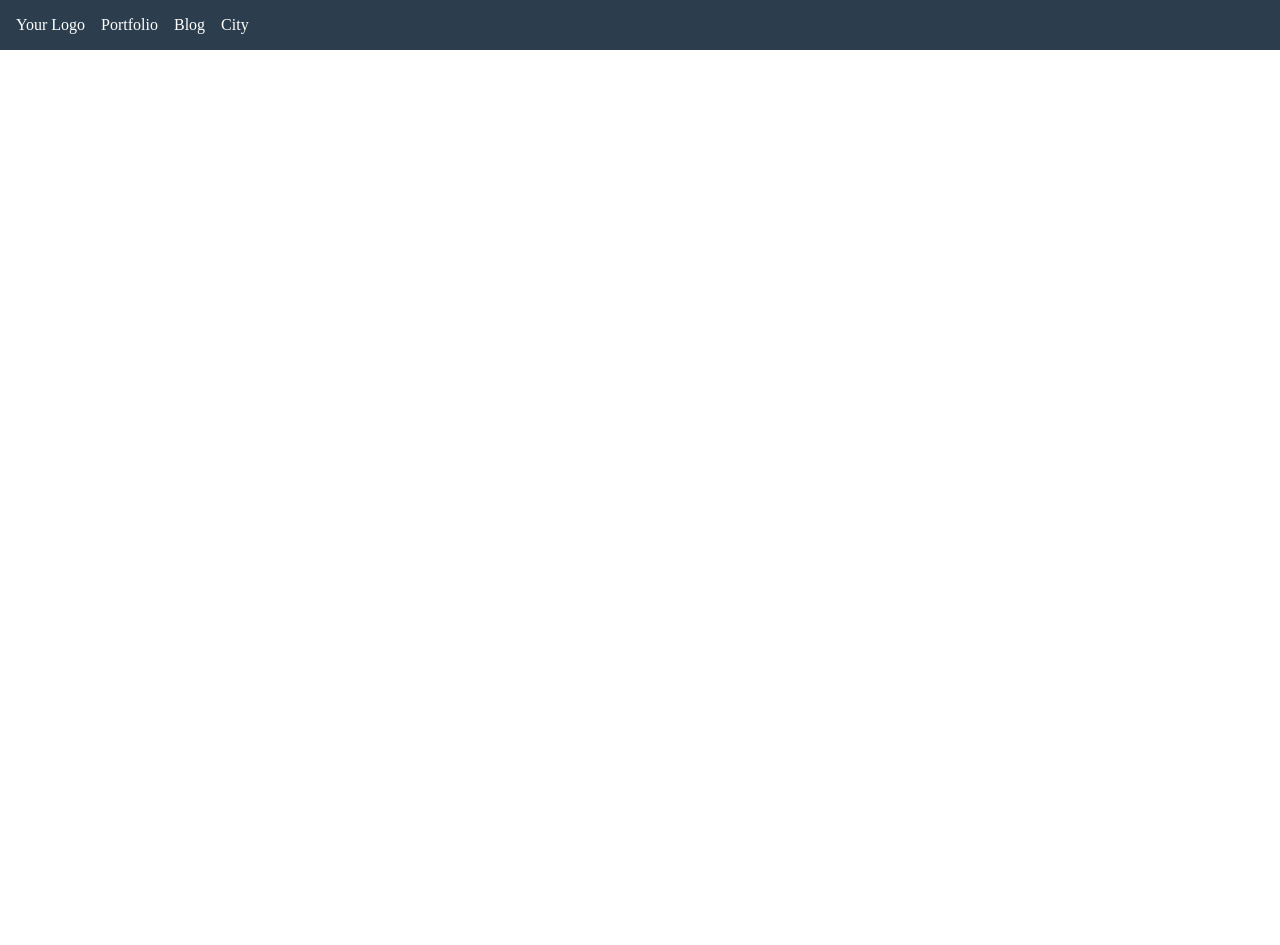
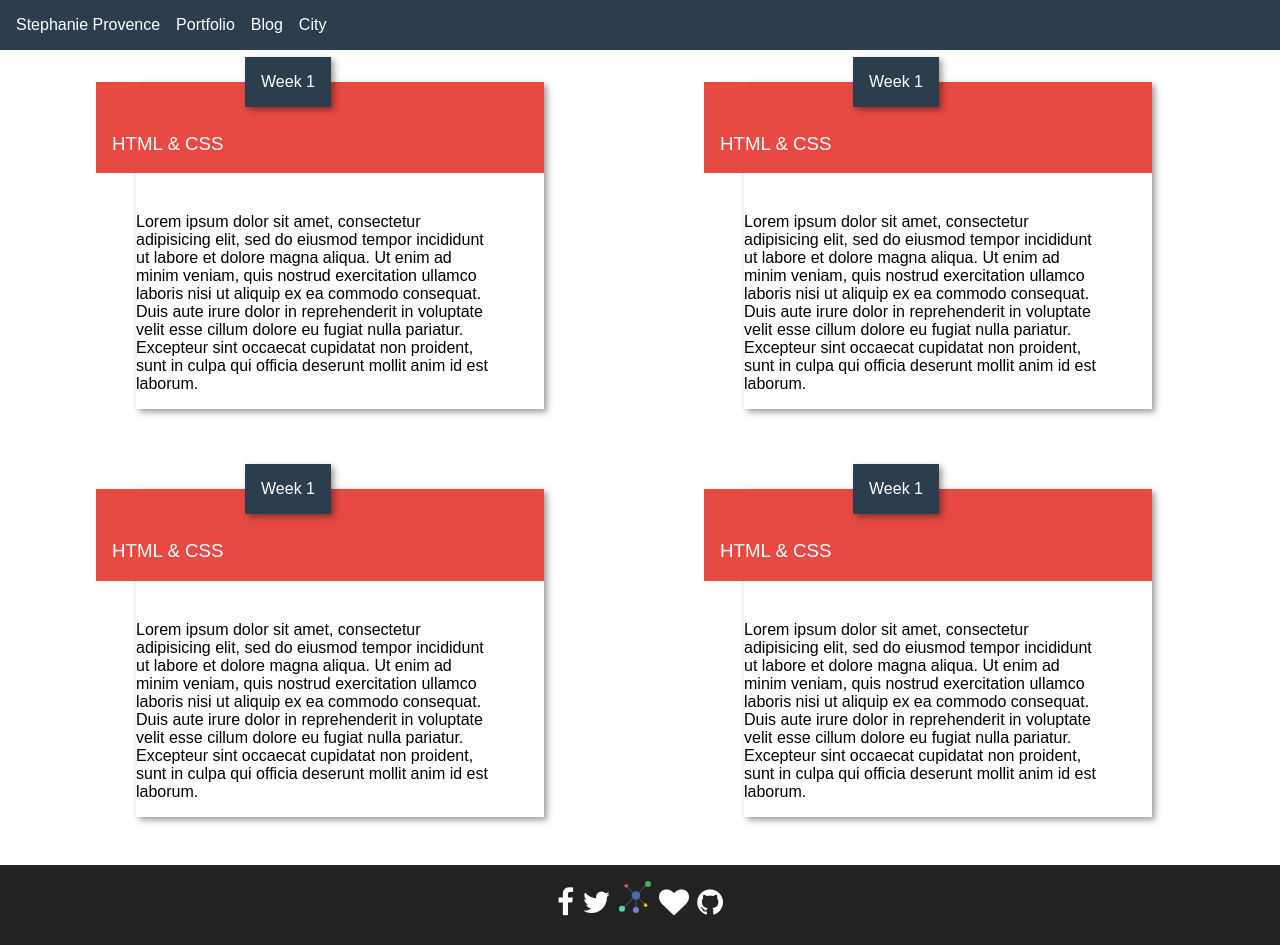
Before and after one commit to stephhappens/07-portfolio, a website: page public/city.html in a window 1280 px wide. Before the commit the page ends 800 px from the top, so only its background shows below. Drawn offline with nearby package versions, Linux system fonts and the light colour scheme; files that its build step writes are made by us from their sources.

Commit message:
write html and css for blog page

```diff
--- a/public/city.html
+++ b/public/city.html
@@ -1,23 +1,105 @@
 <!DOCTYPE html>
 <html>
+
 <head>
   <meta charset="utf-8">
   <link rel="stylesheet" href="/app.css">
 
   <title>NASHVILLE</title>
 </head>
+
 <body>
-    <nav class="nav-bar">
+
+  <div class="full-page">
+    <div class="full-page__content">
+      <div class="nav-bar">
         <div class="nav-bar__item--logo">
-      Your Logo
+          Stephanie Provence
         </div>
         <ul class="nav-bar__links">
-      <li class="nav-bar__item"> <a href="public/index.html" alt="skills page"> Portfolio </li> </a>
-        <li class="nav-bar__item"> <a href="/blog.html" alt="blog"> Blog </li> </a>
-          <li class="nav-bar__item"> <a href="/city.html" class="nav-bar__item" alt="city"> City </li> </a>
+          <li class="nav-bar__item"> <a href="public/index.html" alt="skills page"> Portfolio </a> </li>
+          <li class="nav-bar__item"> <a href="/blog.html" alt="blog"> Blog  </a> </li>
+          <li class="nav-bar__item"> <a href="/city.html" alt="city"> City  </a> </li>
         </ul>
-    </nav>
+      </div>
 
+      <div class="container">
+    <div class="blog">
+      <div class="profile_user">
+        <div class="week">Week 1</div>
+        <h3 class="blogtitle">HTML & CSS</h3>
+      </div>
+      <div class="blogcontent">
+        <p>Lorem ipsum dolor sit amet, consectetur adipisicing elit, sed do eiusmod tempor incididunt ut labore et dolore
+          magna aliqua. Ut enim ad minim veniam, quis nostrud exercitation ullamco laboris nisi ut aliquip ex ea commodo
+          consequat. Duis aute irure dolor in reprehenderit in voluptate velit esse cillum dolore eu fugiat nulla pariatur.
+          Excepteur sint occaecat cupidatat non proident, sunt in culpa qui officia deserunt mollit anim id est laborum.
+        </p>
+      </div>
+  </div>
+      </div>
 
+      <div class="container">
+          <div class="blog">
+            <div class="profile_user">
+              <div class="week">Week 1</div>
+              <h3 class="blogtitle">HTML & CSS</h3>
+            </div>
+            <div class="blogcontent">
+              <p>Lorem ipsum dolor sit amet, consectetur adipisicing elit, sed do eiusmod tempor incididunt ut labore et dolore
+                magna aliqua. Ut enim ad minim veniam, quis nostrud exercitation ullamco laboris nisi ut aliquip ex ea commodo
+                consequat. Duis aute irure dolor in reprehenderit in voluptate velit esse cillum dolore eu fugiat nulla pariatur.
+                Excepteur sint occaecat cupidatat non proident, sunt in culpa qui officia deserunt mollit anim id est laborum.
+              </p>
+            </div>
+        </div>
+      </div>
+
+      <div class="container">
+          <div class="blog">
+            <div class="profile_user">
+              <div class="week">Week 1</div>
+              <h3 class="blogtitle">HTML & CSS</h3>
+            </div>
+            <div class="blogcontent">
+              <p>Lorem ipsum dolor sit amet, consectetur adipisicing elit, sed do eiusmod tempor incididunt ut labore et dolore
+                magna aliqua. Ut enim ad minim veniam, quis nostrud exercitation ullamco laboris nisi ut aliquip ex ea commodo
+                consequat. Duis aute irure dolor in reprehenderit in voluptate velit esse cillum dolore eu fugiat nulla pariatur.
+                Excepteur sint occaecat cupidatat non proident, sunt in culpa qui officia deserunt mollit anim id est laborum.
+              </p>
+            </div>
+        </div>
+            </div>
+
+            <div class="container">
+                <div class="blog">
+                  <div class="profile_user">
+                    <div class="week">Week 1</div>
+                    <h3 class="blogtitle">HTML & CSS</h3>
+                  </div>
+                  <div class="blogcontent">
+                    <p>Lorem ipsum dolor sit amet, consectetur adipisicing elit, sed do eiusmod tempor incididunt ut labore et dolore
+                      magna aliqua. Ut enim ad minim veniam, quis nostrud exercitation ullamco laboris nisi ut aliquip ex ea commodo
+                      consequat. Duis aute irure dolor in reprehenderit in voluptate velit esse cillum dolore eu fugiat nulla pariatur.
+                      Excepteur sint occaecat cupidatat non proident, sunt in culpa qui officia deserunt mollit anim id est laborum.
+                    </p>
+                  </div>
+              </div>
+                  </div>
+
+</div>
+      <footer>
+        <div class="bottom__nav">
+          <div class="bottom__nav--icons">
+            <i class="fa fa-facebook" aria-hidden="true"> </i>
+            <i class="fa fa-twitter" aria-hidden="true"> </i>
+            <img src="./img/logo.svg" class="bottom__nav--logo" alt="spiral logo">
+            <i class="fa fa-heart" aria-hidden="true"> </i>
+            <i class="fa fa-github" aria-hidden="true"> </i>
+          </div>
+
+        </div>
+    </footer>
+  </div>
 </body>
 </html>
--- a/styles/app.scss
+++ b/styles/app.scss
@@ -5,6 +5,7 @@ $fa-font-path: '//netdna.bootstrapcdn.com/font-awesome/4.3.0/fonts';
 @import 'font-awesome/scss/font-awesome';
 @import 'box-sizing';
 @import 'reset';
+@import 'city';
 
 // @import 'adonis';
 
--- /dev/null
+++ b/styles/city.scss
@@ -0,0 +1,58 @@
+.container {
+  max-width: 50%;
+    margin: 0 auto;
+    padding-top: 2rem;
+    margin: 1rem;
+    width: calc(100% / 2 - 1rem - 1rem);
+    float: left;
+    padding-right: 4rem;
+  }
+
+.profile_user {
+  overflow: auto;
+  margin-right: -3rem;
+  margin-left: -2.5rem;
+  background: rgba(231, 74, 66, 1.0);
+}
+
+.blog {
+  box-shadow: 0.2rem 0.2rem 0.4rem rgba(0, 0, 0, 0.4);
+  color: white;
+  display: inline-block;
+
+  padding-right: 3rem;
+  margin-left: 25%;
+  margin-bottom: 3rem;
+ }
+
+.image {
+      border-radius: 50%;
+      position: absolute;
+      transform: translate(-50%, -50%);
+      margin-top: 4rem;
+      box-shadow: 0.2rem 0.2rem 0.4rem rgba(0, 0, 0, 0.4);
+}
+
+.week {
+      color: white;
+       background: #2c3e4e;
+       position: absolute;
+      transform: translate(-50%, -50%);
+      margin-left: 12rem;
+      padding: 1rem;
+      box-shadow: 0.2rem 0.2rem 0.4rem rgba(0, 0, 0, 0.4);
+}
+
+.blogtitle {
+color: #fff;
+display: inline-block;
+padding-left: 1rem;
+padding-top: 2rem;
+font-weight: 300;
+
+}
+
+.blogcontent {
+color: black;
+padding-top: 1.5rem;
+}
```
Lines whose indentation alone changed are shown as unchanged.
